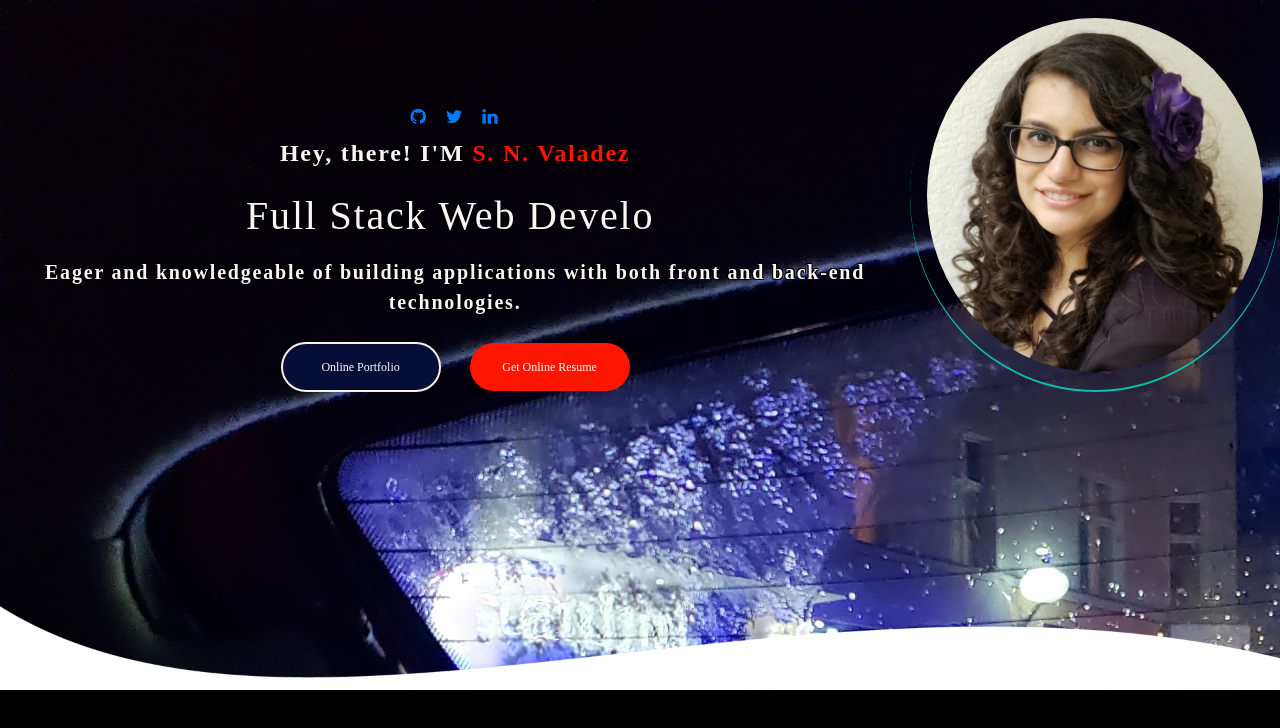
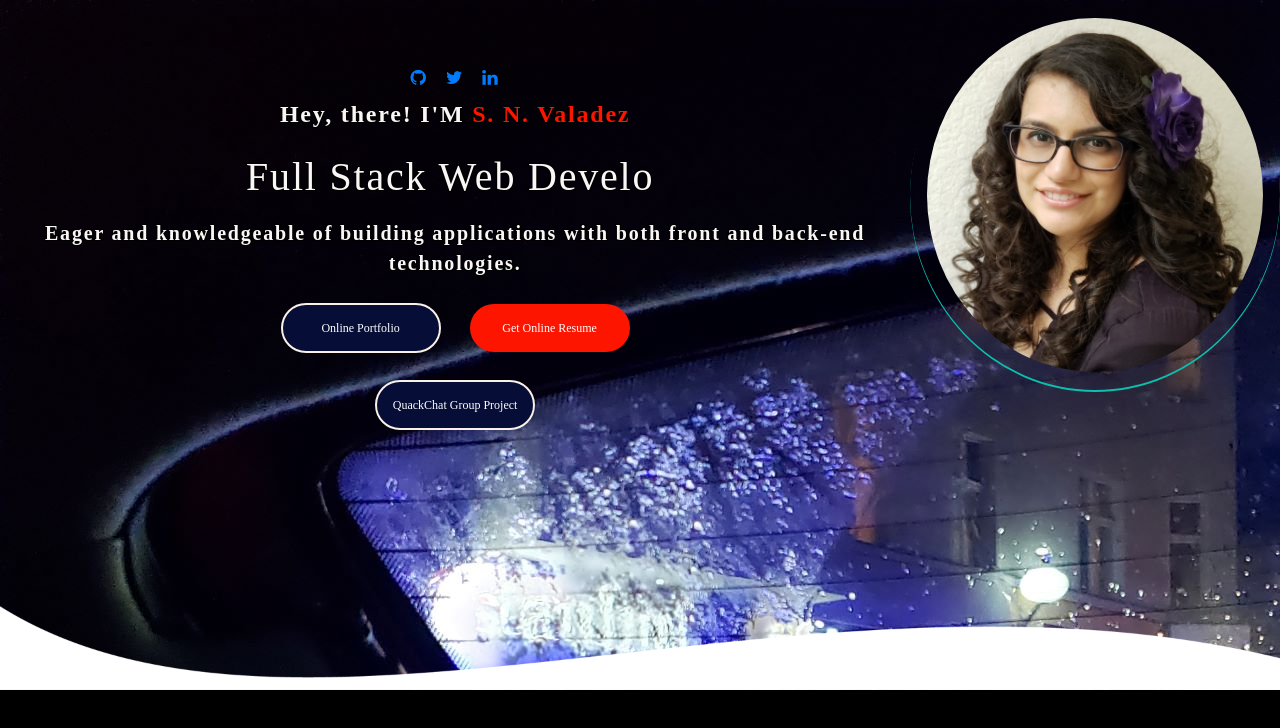
Before and after one commit to SNValadez/snvaladez.dev, a React (Create React App) app: page / in a window 1280 px wide. Shown: the top 728 px of the page. Built offline with nearby package versions, Linux system fonts and the light colour scheme; a web font is replaced by a local one.

Commit message:
insert button for QuackChat project

```diff
--- a/src/components/Main/Header/index.js
+++ b/src/components/Main/Header/index.js
@@ -88,6 +88,14 @@ function Header() {
                     <a href="https://www.linkedin.com/in/sn-valadez-0962a6207">
                         <button className="btn highlighted-btn">Get Online Resume</button>
                     </a>
+                    <br></br>
+                    <br></br>
+                    <a href="https://git.heroku.com/quackchat-project3.git">
+                    <button className="btn primary-btn">
+                        {" "}
+                        QuackChat Group Project{" "}
+                    </button>
+                    </a>
                 </div>
 
                 </div>
```
